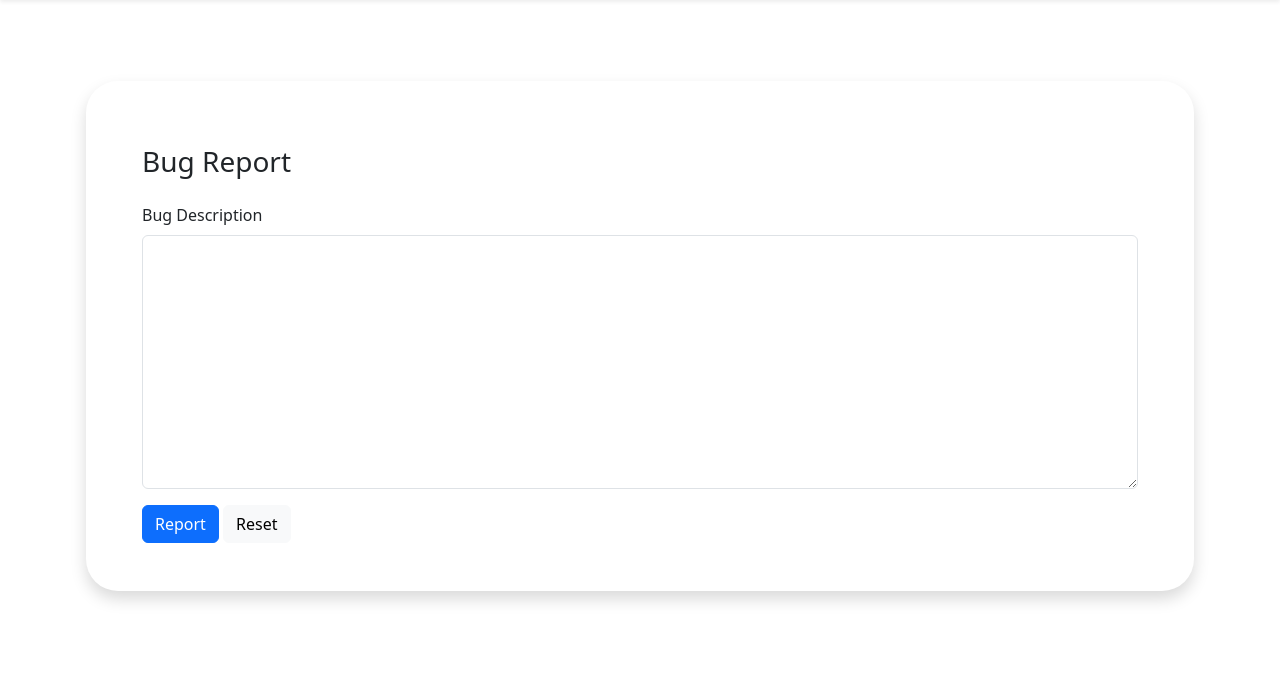
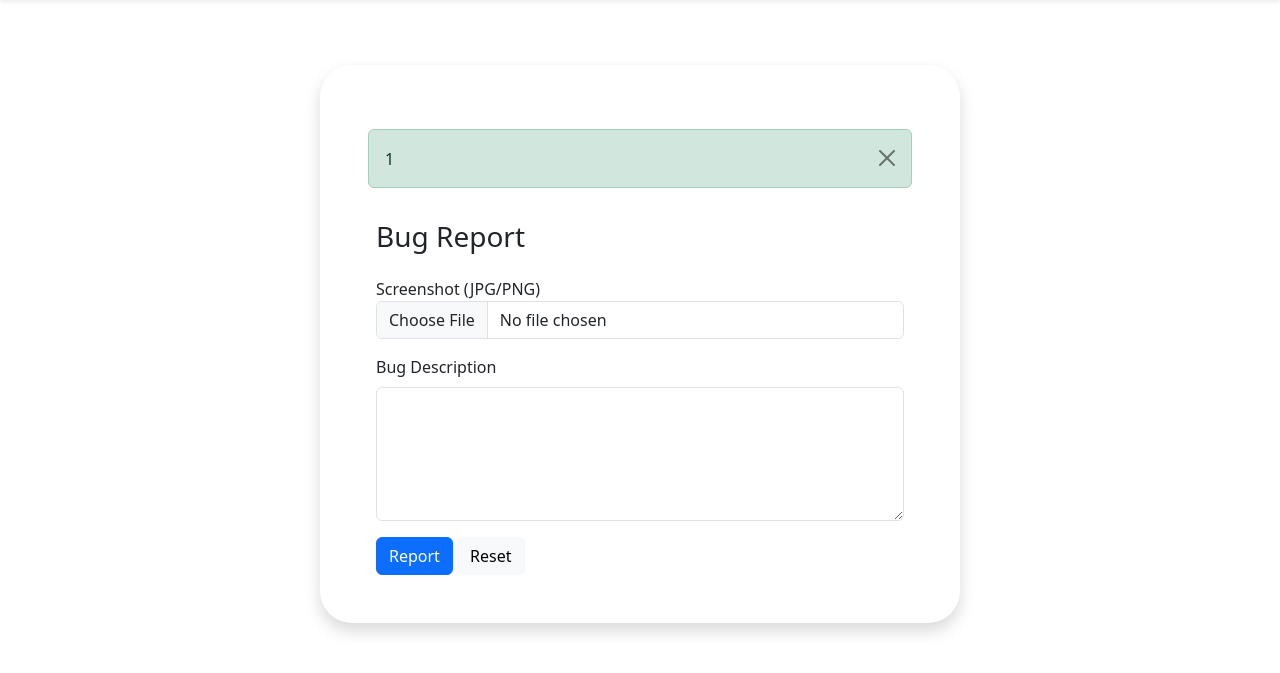
Before and after one commit to zhaolinlau/FK-EduSearch, a PHP site: page /bug_report.php in a window 1280 px wide. Shown: the part 56-729 px from the top of the page. Run offline with PHP 8.4, Linux system fonts and the light colour scheme; a user stored in the database is signed in; style sheets or scripts are compiled from the project's sources; some libraries are stand-ins or nearby versions.

Commit message:
add bug report

```diff
--- a/bug_report.php
+++ b/bug_report.php
@@ -18,15 +18,31 @@ require "./Middleware/Authenticate.php";
 <body class="h-100">
 	<?php require "./layouts/navbar.php"; ?>
 	<div class="container h-100 d-flex align-items-center justify-content-center">
-		<div class="row w-100 d-flex justify-content-center">
-			<div class="col-12">
-				<form action="#" class="row shadow p-5 rounded-5 g-3 needs-validation" method="post" novalidate>
+		<div class="row">
+			<div class="col-8 mx-auto">
+				<form action="./controllers/ReportBugController.php" class="row m-5 shadow p-5 rounded-5 g-3 needs-validation" method="post" enctype="multipart/form-data" novalidate>
+					<?php if (isset($_SESSION['reported'])) : ?>
+						<div class="col-12 alert alert-success alert-dismissible fade show" role="alert">
+							<i class="bi bi-exclamation-triangle-fill h5"></i> <?php echo $_SESSION['reported']; ?>
+							<button type="button" class="btn-close" data-bs-dismiss="alert" aria-label="Close"></button>
+						</div>
+					<?php
+						unset($_SESSION['reported']);
+					endif;
+					?>
 					<div class="col-12">
 						<h3>Bug Report</h3>
 					</div>
 					<div class="col-12">
+						<label for="screenshot">Screenshot (JPG/PNG)</label>
+						<input type="file" class="form-control" name="screenshot" accept="image/jpeg,image/x-png" required>
+						<div class="invalid-feedback">
+							Please upload a screenshot of the bug.
+						</div>
+					</div>
+					<div class="col-12">
 						<label for="bug_description" class="form-label">Bug Description</label>
-						<textarea name="bug_description" class="form-control" id="bug_description" cols="100" rows="10" required></textarea>
+						<textarea name="bug_description" class="form-control" id="bug_description" maxlength="255" cols="100" rows="5" required></textarea>
 						<div class="invalid-feedback">
 							Please describe the bug.
 						</div>
```
Also changed, not shown: bug_list.php (+7 -12 lines), controllers/ReportBugController.php (added, +43 -0 lines), 2 other files.
